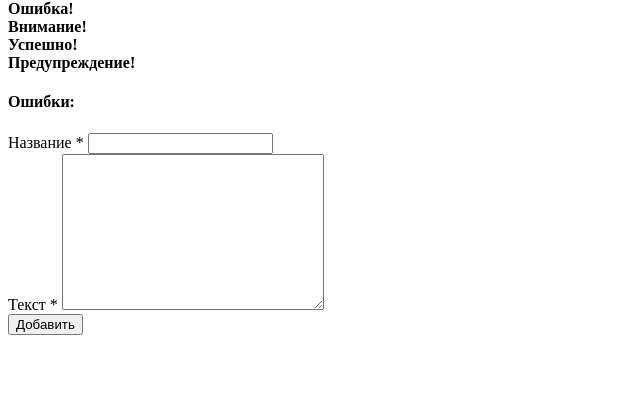
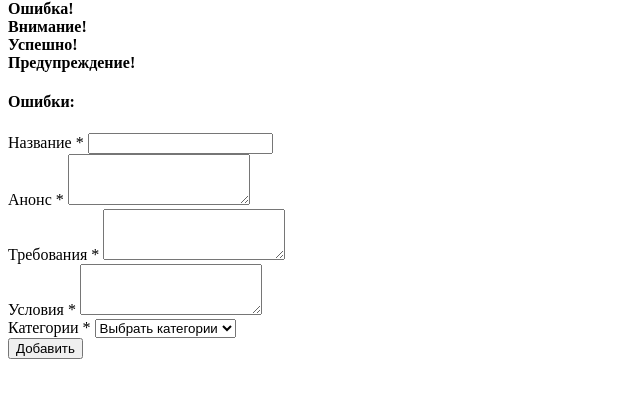
Before and after one commit to sashavol1/project-job, a PHP site: template www/app/View/cabinet/add.php in a window 1280 px wide. Shown: the part 94-492 px from the top of the page, without its empty margins (0-640 px from the left). Run offline with PHP 8.4, Linux system fonts and the light colour scheme; the template is opened without the code that fills it, so the values that code supplies are empty; some libraries are stand-ins or nearby versions.

Commit message:
fix ещё правки по добавлению объявления

```diff
--- a/www/app/View/cabinet/add.php
+++ b/www/app/View/cabinet/add.php
@@ -1,13 +1,34 @@
+<?
+
+use App\Utility;
+
+?>
+
 <div class="container">
     <form action="<?= $this->makeUrl("cabinet/_add"); ?>" method="post">
         <div class="form-group">
             <label for="email-input">Название <span class="text-danger">*</span></label>
-            <input type="text" id="email-input" class="form-control" name="name" value="<?= $this->post["name"]; ?>" />
+            <input type="text" id="email-input" class="form-control" name="name" value="<?= isset($this->post["name"]) ? $this->post["name"] : ''; ?>" />
         </div>
         <div class="form-group">
-            <label for="password-input">Текст <span class="text-danger">*</span></label>
-            <textarea name="text" id="" cols="30" rows="10" class="form-control"><?= $this->post["text"]; ?></textarea>
+            <label>Анонс <span class="text-danger">*</span></label>
+            <textarea name="work_annonce" rows="3" class="form-control"><?= isset($this->post["work_annonce"]) ? $this->post["work_annonce"] : ''; ?></textarea>
         </div>
+        <div class="form-group">
+            <label>Требования <span class="text-danger">*</span></label>
+            <textarea name="work_requirements" rows="3" class="form-control"><?= isset($this->post["work_requirements"]) ? $this->post["work_requirements"] : ''; ?></textarea>
+        </div>
+        <div class="form-group">
+            <label>Условия <span class="text-danger">*</span></label>
+            <textarea name="work_conditions" rows="3" class="form-control"><?= isset($this->post["work_conditions"]) ? $this->post["work_conditions"] : ''; ?></textarea>
+        </div>
+        <div class="form-group">
+            <label>Категории <span class="text-danger">*</span></label>
+            <select class="form-control">
+                <option value="">Выбрать категории</option>
+            </select>
+        </div>
+
         <input type="hidden" name="csrf_token" value="<?= App\Utility\Token::generate(); ?>" />
         <button type="submit" class="btn btn-primary">Добавить</button>
     </form>
--- a/www/app/config.php
+++ b/www/app/config.php
@@ -37,9 +37,11 @@ return [
         "LOGIN_USER_NOT_FOUND" => "Не найден введенный емейл адрес!",
         "" => "",
         //
-        // Register Model Texts
+        // MAIN Model Texts
         // =====================================================================
         "REGISTER_USER_CREATED" => "Аккаунт успешно создан!",
+        "NEW_JOB_CREATED" => "Вакансия успешно добавлена!",
+        "JOB_EDITED" => "Вакансия успешно отредактирована!",
         "" => "",
         //
         // Register Model Texts
```
Also changed, not shown: www/app/Model/JobAdd.php (+17 -4 lines), 1 other file.
